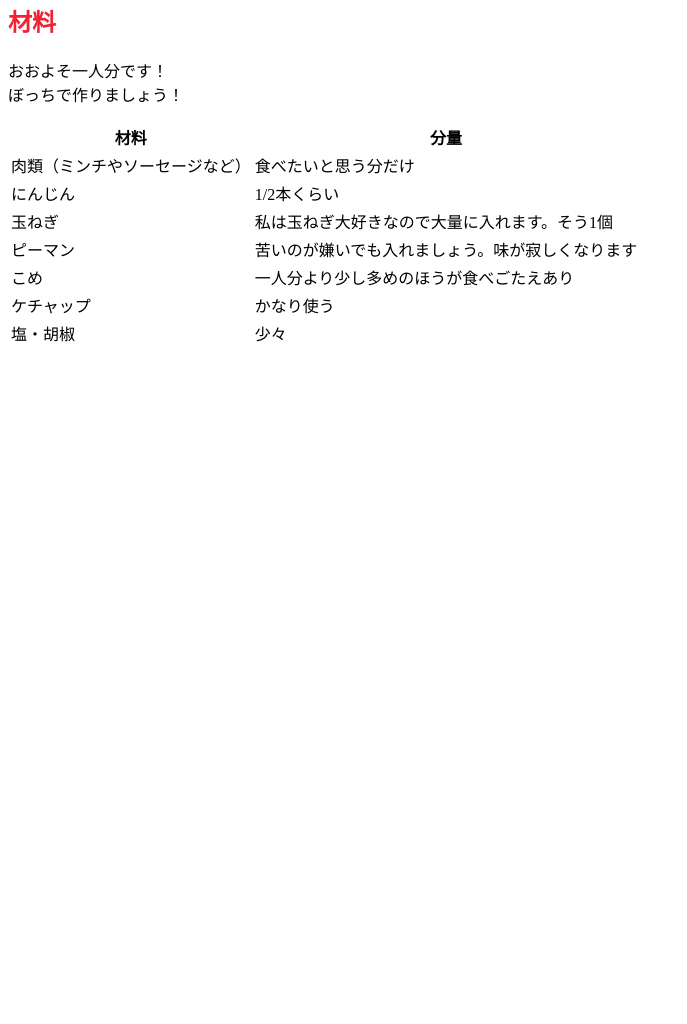
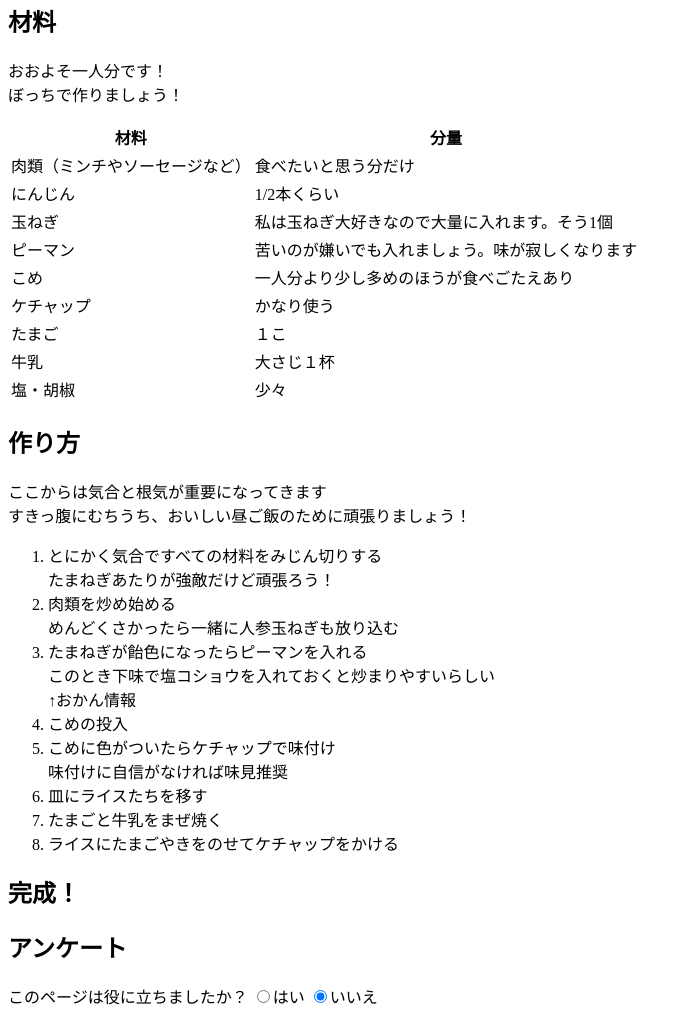
Before and after one commit to soisausem/web2-2, a plain HTML site: page index.html in a window 1280 px wide. Shown: the part 130-1154 px from the top of the page, without its empty margins (0-687 px from the left). Before the commit the page ends 800 px from the top, so only its background shows below. Drawn offline with Linux system fonts and the light colour scheme.

Commit message:
Update index.html

```diff
--- a/index.html
+++ b/index.html
@@ -7,7 +7,8 @@
     <body>
       <h1><font color="#FF0000">自己流オムライスの作り方</font></h1>
       <p>今回は家庭で簡単にできるオムライスの作り方を紹介します！ byなかの</p>
-      <h2><font color="#F12233">材料</font></h2>
+
+      <h2>材料</h2>
       <p>おおよそ一人分です！<br>
         ぼっちで作りましょう！<br>
         <table>
@@ -18,7 +19,36 @@
           <tr><td>ピーマン</td><td>苦いのが嫌いでも入れましょう。味が寂しくなります</td></tr>
           <tr><td>こめ</td><td>一人分より少し多めのほうが食べごたえあり</td></tr>
           <tr><td>ケチャップ</td><td>かなり使う</td></tr>
+          <tr><td>たまご</td><td>１こ</td></tr>
+          <tr><td>牛乳</td><td>大さじ１杯</td></tr>
           <tr><td>塩・胡椒</td><td>少々</td></tr>
-      </table>
+      </table></p>
+
+      <h2>作り方</h2>
+      <p>ここからは気合と根気が重要になってきます<br>
+        すきっ腹にむちうち、おいしい昼ご飯のために頑張りましょう！<br>
+        <ol>
+          <li>とにかく気合ですべての材料をみじん切りする<br>
+            たまねぎあたりが強敵だけど頑張ろう！</li>
+          <li>肉類を炒め始める<br>
+            めんどくさかったら一緒に人参玉ねぎも放り込む</li>
+          <li>たまねぎが飴色になったらピーマンを入れる<br>
+            このとき下味で塩コショウを入れておくと炒まりやすいらしい<br>
+            ↑おかん情報</li>
+          <li>こめの投入<br>
+          <li>こめに色がついたらケチャップで味付け<br>
+            味付けに自信がなければ味見推奨</li>
+          <li>皿にライスたちを移す</li>
+          <li>たまごと牛乳をまぜ焼く</li>
+          <li>ライスにたまごやきをのせてケチャップをかける</li>
+  </ol>
+  <h2>完成！</h2></p>
+
+<h2>アンケート</h2>
+<p>このページは役に立ちましたか？
+  <input type="radio" name="inputl1" value="yes" checked>はい
+  <input type="radio" name="inputl1" value="no" checked>いいえ
+</p>
+
      </body>
 </html>
```
